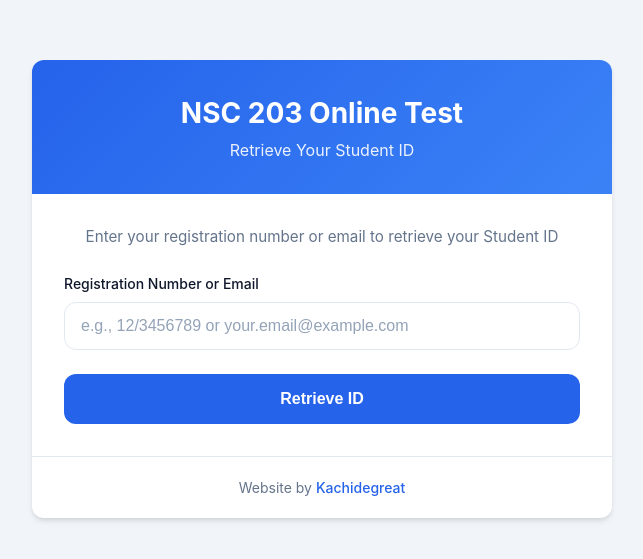
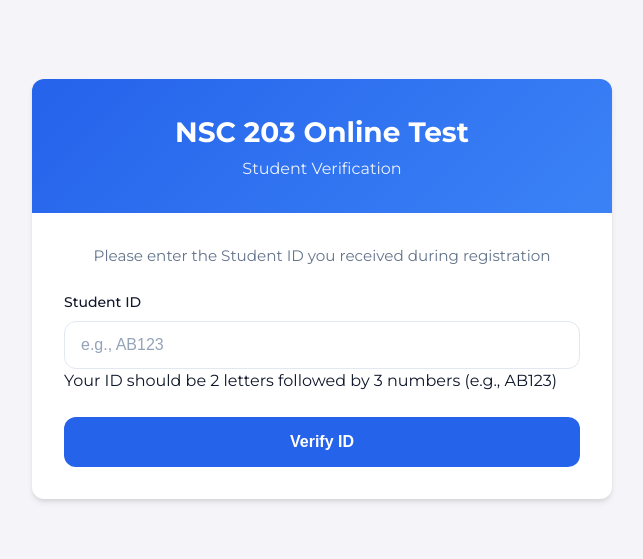
Before and after one commit to kachiDeGreat/quiz-app, a React (Create React App) app: page / in a window 1280 px wide. Shown: the part 111-670 px from the top of the page, without its empty margins (318-961 px from the left). Built offline with nearby package versions, Linux system fonts and the light colour scheme.

Commit message:
test started

```diff
--- a/src/App.css
+++ b/src/App.css
@@ -7,5 +7,5 @@ body {
   padding: 0;
   min-height: 100vh; /* Ensure the body takes at least the full viewport height */
   position: relative; /* Required for absolute positioning of child elements */
-
+  user-select: none; /* Prevent text selection */
 }
--- a/src/App.tsx
+++ b/src/App.tsx
@@ -16,7 +16,7 @@ interface UserData {
 }
 
 const App: React.FC = () => {
-  const [quizActive, setQuizActive] = useState<boolean>(false);
+  const [quizActive, setQuizActive] = useState<boolean>(true);
   const [currentView, setCurrentView] = useState<
     "registration" | "id-verification" | "quiz"
   >(quizActive ? "id-verification" : "registration");
@@ -42,7 +42,7 @@ const App: React.FC = () => {
 
   return (
     <div className="app">
-      {/* {currentView === "registration" && (
+      {currentView === "registration" && (
         <Registration
           onRegistrationComplete={handleRegistrationComplete}
           quizActive={quizActive}
@@ -62,11 +62,11 @@ const App: React.FC = () => {
           userData={userData}
           onBackToVerification={() => setCurrentView("id-verification")}
         />
-      )} */}
+      )}
 
       {/* <MaintenancePage /> */}
 
-      <CheckID />
+      {/* <CheckID /> */}
       <ToastContainer
         position="top-center"
         autoClose={5000}
--- a/src/checkId/CheckID.tsx
+++ b/src/checkId/CheckID.tsx
@@ -73,7 +73,9 @@ const CheckID: React.FC<CheckIDProps> = ({ onBackToRegistration }) => {
 
         <div className="registration-form">
           <p className="form-description">
-            Enter your registration number or email to retrieve your Student ID
+            Enter your registration number or email to retrieve your Student ID{" "}
+            <br />
+            <strong>TEST STARTS BY 6PM ENDS BY 7:30PM</strong>
           </p>
 
           <div className="form-group">
```
